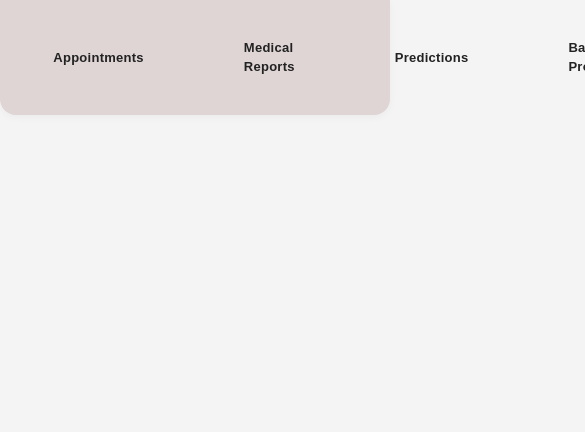
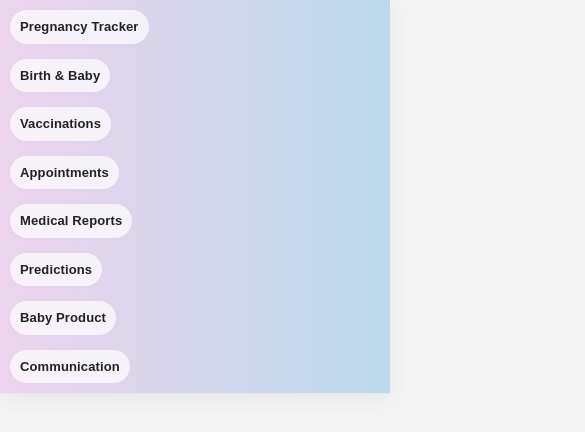
Before and after one commit to Pramudi02/MommyCare, a React (Vite) app: page / in a window 390 px wide. Shown: the top 432 px of the page, 585 px wide, since content can reach past the window. Built offline with nearby package versions, Linux system fonts and the light colour scheme.

Commit message:
MainNavbar styling

```diff
--- a/src/components/MainNavbar/MainNavbar.css
+++ b/src/components/MainNavbar/MainNavbar.css
@@ -1,39 +1,93 @@
 .main-navbar {
+    position: sticky;
+    top: 0;
+    z-index: 100;
     display: flex;
+    align-items: center;
     justify-content: center;
-    align-items: center;
-    background-color: #dfd5d5;
-    padding: 18px 32px;
-    font-family: Arial, sans-serif;
-    box-shadow: 0 2px 8px rgba(0,0,0,0.04);
-    border-radius: 0 0 16px 16px;
-    margin-bottom: 8px;
-    gap: 48px;
-    min-height: 60px;
+    background: linear-gradient(90deg, #edd4ed 0%, #bcd9eb 100%);
+    border-bottom: 1px solid #e5e7eb;
+    box-shadow: 0 4px 24px rgba(67, 67, 73, 0.08);
+    backdrop-filter: blur(8px);
+
+    min-height: 100px;
+    padding: 0 32px;
+    margin-bottom: 12px;
+    gap: 15px;
+}
+
+.main-navbar__logo {
+    font-size: 1.6rem;
+    font-weight: 900;
+    color: #7f56d9;
+    margin-right: 48px;
+    letter-spacing: 0.04em;
+    font-family: 'Segoe UI', Arial, sans-serif;
+    user-select: none;
+}
+
+.main-navbar__menu {
+    display: flex;
+    flex-wrap: wrap;
+    gap: 24px;
 }
 
 .main-navbar__item {
-    display: flex;
-    align-items: center;
-    justify-content: space-between;
-    width: 100%;
-    max-width: 1500px;
-    padding: 0 10px;
-    box-sizing: border-box;
     color: #222;
     text-decoration: none;
     font-weight: 700;
-    font-size: 13px;
-    padding: 10px 18px;
-    border-radius: 8px;
-    transition: color 0.2s, background 0.2s;
-    letter-spacing: 0.02em;
-    margin: 0 8px;
+    font-size: 15px;
+    padding: 10px 22px;
+    border-radius: 999px;
+    background: rgba(255,255,255,0.7);
+    box-shadow: 0 1px 4px rgba(127,156,245,0.04);
+    transition:
+        color 0.18s,
+        background 0.18s,
+        box-shadow 0.18s,
+        transform 0.18s;
+    letter-spacing: 0.01em;
     display: inline-block;
+    margin: 0 2px;
 }
 
 .main-navbar__item:hover {
-    color: #080101;
-    background: linear-gradient(90deg, #7f9cf5 0%, #f472b6 100%);
-    box-shadow: 0 2px 8px rgba(127,156,245,0.10);
+    color: #fffdfd;
+    background: linear-gradient(90deg, #73777c 0%, #8d9298 100%);
+    box-shadow: 0 4px 16px rgba(46, 46, 46, 0.13);
+
 }
+
+@media (max-width: 900px) {
+    .main-navbar {
+        flex-direction: column;
+        align-items: flex-start;
+        padding: 10px 8px;
+    }
+    .main-navbar__logo {
+        margin-bottom: 10px;
+        margin-right: 0;
+    }
+    .main-navbar__menu {
+        gap: 10px;
+        width: 100%;
+        flex-wrap: wrap;
+    }
+    .main-navbar__item {
+        font-size: 14px;
+        padding: 8px 14px;
+    }
+}
+
+@media (max-width: 600px) {
+    .main-navbar__menu {
+        overflow-x: auto;
+        flex-wrap: nowrap;
+        gap: 6px;
+    }
+    .main-navbar__item {
+        font-size: 13px;
+        padding: 7px 10px;
+        min-width: 90px;
+    }
+}
```
